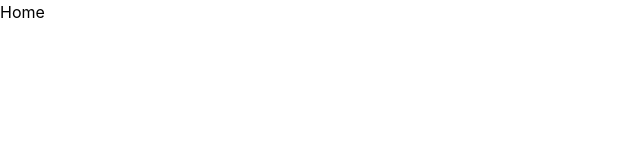
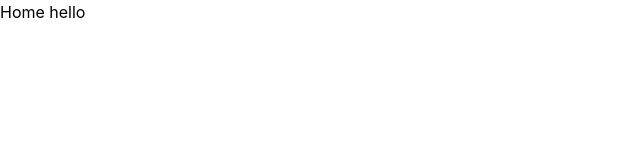
Before and after one commit to phongnmph62216/FE_DANTN, a Vue app: page / in a window 1280 px wide. Shown: the top 160 px of the page, without its empty margins (0-640 px from the left). Built offline with nearby package versions, Linux system fonts and the light colour scheme.

Commit message:
cap nhat thu

```diff
--- a/src/views/main/HomeView.vue
+++ b/src/views/main/HomeView.vue
@@ -1,3 +1,3 @@
 <template>
-  <div>Home</div>
+  <div>Home hello</div>
 </template>
```
